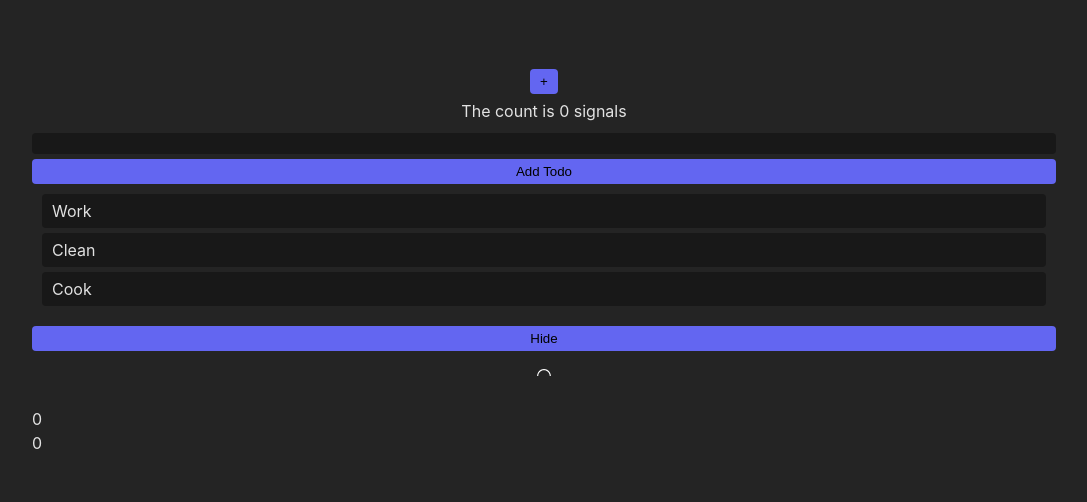
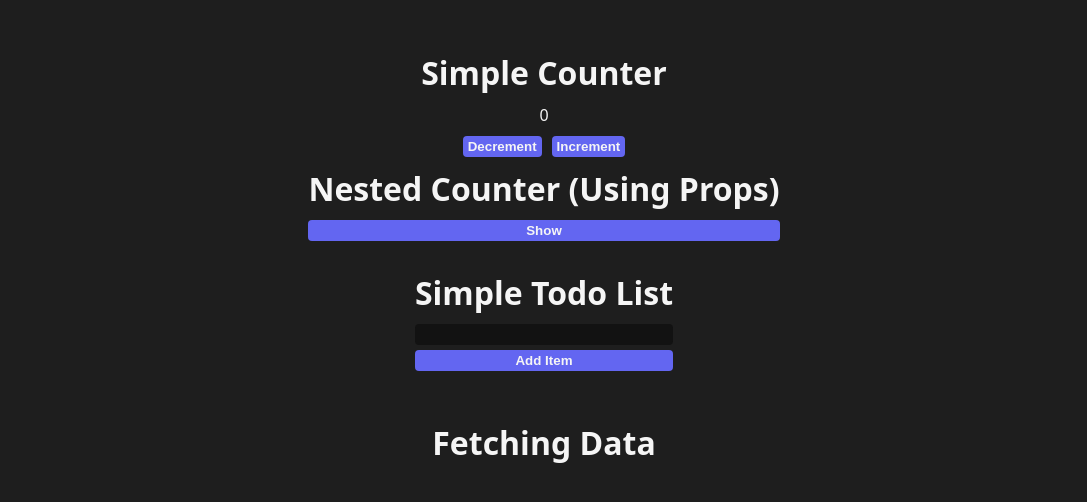
Before and after one commit to hwoodall30/SignalFlow, a website built with Vite: page index.html in a window 1280 px wide. Shown: the part 138-640 px from the top of the page, without its empty margins (96-1183 px from the left). Built offline with nearby package versions, Linux system fonts and the light colour scheme; no server answers; files whose address does not match are found by name.

Commit message:
Updates demo app and adds resource for handling data fetching in a Component

```diff
--- /dev/null
+++ b/app.js
@@ -0,0 +1,116 @@
+import { html } from './src/framework/framework';
+import { signal, resource } from './src/signals/signal';
+import './style.css';
+
+function Counter() {
+	const [count, setCount] = signal(0);
+
+	const increment = () => setCount(count() + 1);
+	const decrement = () => setCount(count() - 1);
+
+	return html`<div class="counter">
+		<h1>Simple Counter</h1>
+		<p>${count}</p>
+		<div>
+			<button on:click=${decrement}>Decrement</button>
+			<button on:click=${increment}>Increment</button>
+		</div>
+		${NestedCounter({ count })}
+	</div>`;
+}
+
+function NestedCounter({ count }) {
+	const [show, setShow] = signal(false);
+
+	const toggle = () => setShow(!show());
+
+	return html`<div class="nested_counter">
+		<h1>Nested Counter (Using Props)</h1>
+		<If condition=${show}> ${count} </If>
+		<button on:click=${toggle}>${() => (show() ? 'Hide' : 'Show')}</button>
+	</div>`;
+}
+
+function List() {
+	const [list, setList] = signal([]);
+	const [input, setInput] = signal('');
+
+	function addItem(e) {
+		e.preventDefault();
+		if (input() === '') return;
+		setList([...list(), { name: input() }]);
+		setInput('');
+	}
+
+	function removeItem(index) {
+		const newList = [...list()];
+		newList.splice(index, 1);
+		setList(newList);
+	}
+	function handleInput(e) {
+		setInput(e.target.value);
+	}
+
+	return html`
+		<div class="list">
+			<h1>Simple Todo List</h1>
+			<form>
+				<input value=${input} on:input=${handleInput} />
+				<button on:click=${addItem}>Add Item</button>
+			</form>
+			<For each=${list}> ${(item, i) => html`<li on:click=${() => removeItem(i)}>${item.name}</li>`} </For>
+		</div>
+	`;
+}
+
+function Loader() {
+	return `<svg
+		width="30"
+		height="30"
+		version="1.1"
+		id="L9"
+		xmlns="http://www.w3.org/2000/svg"
+		xmlns:xlink="http://www.w3.org/1999/xlink"
+		x="0px"
+		y="0px"
+		viewBox="0 0 100 100"
+		enable-background="new 0 0 0 0"
+		xml:space="preserve"
+	>
+		<path fill="#fff" d="M73,50c0-12.7-10.3-23-23-23S27,37.3,27,50 M30.9,50c0-10.5,8.5-19.1,19.1-19.1S69.1,39.5,69.1,50">
+			<animateTransform
+				attributeName="transform"
+				attributeType="XML"
+				type="rotate"
+				dur="1s"
+				from="0 50 50"
+				to="360 50 50"
+				repeatCount="indefinite"
+			/>
+		</path>
+	</svg>`;
+}
+
+function fetchPokemonList() {
+	const { data, loading } = resource({
+		promise: fetch('https://pokeapi.co/api/v2/pokemon?limit=50'),
+		key: 'results',
+		initialValue: [],
+	});
+
+	return html`
+		<div class="fetching_data">
+			<h1>Fetching Data</h1>
+			<Suspend loading=${loading} fallback=${Loader}>
+				<For each=${data}> ${(pokemon) => html`<li>${pokemon.name}</li>`} </For>
+			</Suspend>
+		</div>
+	`;
+}
+
+function AppContent() {
+	return html`<div class="app_content">${Counter()} ${List()} ${fetchPokemonList()}</div>`;
+}
+
+const app = document.getElementById('app');
+app.appendChild(AppContent());
--- a/index.html
+++ b/index.html
@@ -1,4 +1,4 @@
-<!doctype html>
+<!DOCTYPE html>
 <html lang="en">
 	<head>
 		<meta charset="UTF-8" />
@@ -8,6 +8,6 @@
 	</head>
 	<body>
 		<div id="app"></div>
-    <script type="module" src="/main.js"></script>
+		<script type="module" src="/app.js"></script>
 	</body>
 </html>
--- a/main.js
+++ /dev/null
@@ -1,145 +0,0 @@
-import { signal } from './src/signals/signal';
-import { html } from './src/framework/framework';
-import './style.css';
-
-function Component() {
-	const [count, setCount] = signal(0);
-
-	return html`<div on:click="${() => setCount(count() + 1)}">${count}</div>`;
-}
-
-function Component1({ count, setCount }) {
-	function incrementCounter() {
-		setCount(count() + 1);
-	}
-
-	return html`<div>
-		${Component()}
-		<div on:click="${incrementCounter}">${count}</div>
-	</div>`;
-}
-
-function Component2() {
-	const [count, setCount] = signal(0);
-	const [input, setInput] = signal('');
-	const [show, setShow] = signal(true);
-	const [array, setArray] = signal([{ name: 'Work' }, { name: 'Clean' }, { name: 'Cook' }]);
-	const [pokemon, setPokemon] = signal({});
-	const [loadingPokemon, setLoadingPokemon] = signal(false);
-	const [pokemonList, setPokemonList] = signal([]);
-	const [loadingPokemonList, setLoadingPokemonList] = signal(true);
-
-	fetch('https://pokeapi.co/api/v2/pokemon/ditto').then(async (data) => {
-		setPokemon(await data.json());
-	});
-
-	fetch('https://pokeapi.co/api/v2/pokemon?limit=50').then(async (data) => {
-		setPokemonList((await data.json())?.results || []);
-		setLoadingPokemonList(false);
-	});
-
-	function incrementCounter() {
-		setCount(count() + 1);
-	}
-
-	function handleInput(e) {
-		setInput(e.target.value);
-	}
-
-	function addTodo(e) {
-		e.preventDefault();
-		const inputValue = input();
-		if (!inputValue) return;
-		setArray([...array(), { name: inputValue }]);
-		setInput('');
-	}
-
-	function deleteTodo(index) {
-		const newArray = [...array()];
-		newArray.splice(index, 1);
-		setArray(newArray);
-	}
-
-	function toggleInputValue() {
-		setShow(!show());
-	}
-
-	function fetchPokemonData(name) {
-		setLoadingPokemon(true);
-		fetch(`https://pokeapi.co/api/v2/pokemon/${name}`).then(async (data) => {
-			setPokemon(await data.json());
-			setLoadingPokemon(false);
-		});
-	}
-
-	const loader = `<svg
-		width="30"
-		height="30"
-		version="1.1"
-		id="L9"
-		xmlns="http://www.w3.org/2000/svg"
-		xmlns:xlink="http://www.w3.org/1999/xlink"
-		x="0px"
-		y="0px"
-		viewBox="0 0 100 100"
-		enable-background="new 0 0 0 0"
-		xml:space="preserve"
-	>
-		<path fill="#fff" d="M73,50c0-12.7-10.3-23-23-23S27,37.3,27,50 M30.9,50c0-10.5,8.5-19.1,19.1-19.1S69.1,39.5,69.1,50">
-			<animateTransform
-				attributeName="transform"
-				attributeType="XML"
-				type="rotate"
-				dur="1s"
-				from="0 50 50"
-				to="360 50 50"
-				repeatCount="indefinite"
-			/>
-		</path>
-	</svg>`;
-
-	return html`
-		<div class="container">
-			<div class="counter_container">
-				<button class="increment_button" on:click="${incrementCounter}" class="increment">+</button>
-				<div class="count">The count is ${count} signals</div>
-			</div>
-
-			<form>
-				<input class="todo_input" value="${input}" on:input="${handleInput}" />
-				<button on:click="${addTodo}" class="add_todo">Add Todo</button>
-			</form>
-
-			<For each=${array} class="todo_list">
-				${({ name }, i) => html`<li on:click="${() => deleteTodo(i)}" class="todo_item">${name}</li>`}
-			</For>
-
-			<If condition="${() => show()}" style="display: flex;"> ${input} </If>
-
-			<button on:click="${toggleInputValue}">
-				<If condition="${() => show()}">Hide</If>
-				<If condition="${() => !show()}">Show</If>
-			</button>
-
-			<If class="pokemon_container" condition="${() => pokemon()?.name}">
-				<Suspend loading="${() => loadingPokemon()}" fallback="${() => loader}">
-					<div>
-						<img src="${() => pokemon()?.sprites?.front_default}" />
-						<div>${() => pokemon()?.name}</div>
-					</div>
-				</Suspend>
-			</If>
-
-			<Suspend loading="${() => loadingPokemonList()}" fallback="${() => loader}" class="pokemon_list_container"
-				><For class="pokemon_list" each=${pokemonList}
-					>${({ name }) => html`<li on:click="${() => fetchPokemonData(name)}">${name}</li>`}</For
-				></Suspend
-			>
-
-			${Component1({ count, setCount })}
-		</div>
-	`;
-}
-
-const app = document.getElementById('app');
-app.appendChild(Component2());
--- a/src/signals/signal.js
+++ b/src/signals/signal.js
@@ -19,6 +19,25 @@ export function signal(value) {
 		[...subscriptions].forEach((sub) => sub.execute(value));
 	};
 	return [read, write, subscriptions];
+}
+
+export function resource({ initialValue, promise, key }) {
+	const [data, setData] = signal(initialValue);
+	const [loading, setLoading] = signal(true);
+	promise
+		.then(async (res) => {
+			const json = await res.json();
+			let data = json;
+			if (key) {
+				const keysArray = key.split('.');
+				data = keysArray.reduce((obj, k) => (obj[k] = obj[k] || {}), json);
+			}
+			setData(data);
+			setLoading(false);
+		})
+		.catch((err) => console.error(err))
+		.finally(() => setLoading(false));
+	return { data, setData, loading };
 }
 
 function cleanup(running) {
--- a/style.css
+++ b/style.css
@@ -1,65 +1,55 @@
-:root {
-	font-family: Inter, system-ui, Avenir, Helvetica, Arial, sans-serif;
-	line-height: 1.5;
-	font-weight: 400;
-
-	color-scheme: light dark;
-	color: rgba(255, 255, 255, 0.87);
-	background-color: #242424;
-
-	font-synthesis: none;
-	text-rendering: optimizeLegibility;
-	-webkit-font-smoothing: antialiased;
-	-moz-osx-font-smoothing: grayscale;
-	-webkit-text-size-adjust: 100%;
-}
-
 * {
 	margin: 0;
 	padding: 0;
 	box-sizing: border-box;
 }
 
+::-webkit-scrollbar {
+	background: rgb(30, 30, 30);
+	width: 12px;
+}
+
+::-webkit-scrollbar-track {
+	background: rgb(30, 30, 30);
+}
+
+::-webkit-scrollbar-thumb {
+	background-color: #babac0;
+	border-radius: 16px;
+	border: 4px solid rgb(30, 30, 30);
+}
+
+::-webkit-scrollbar-button {
+	display: none;
+}
+
 body {
-	display: grid;
-	place-items: center;
-	min-height: 100vh;
+	font-family: system-ui, -apple-system, BlinkMacSystemFont, 'Segoe UI', Roboto, Oxygen, Ubuntu, Cantarell, 'Open Sans',
+		'Helvetica Neue', sans-serif;
+	width: 100vw;
+	height: 100vh;
 }
 
 #app {
-	display: grid;
-	place-items: center;
 	width: 100%;
 	height: 100%;
+	background: rgb(30, 30, 30);
+	overflow: auto;
+	padding: 30px;
+	color: whitesmoke;
 }
 
-.container {
-	display: flex;
-	flex-direction: column;
-	gap: 10px;
-	width: 80%;
+.app_content {
+	width: 100%;
+	height: 100%;
+	display: grid;
+	justify-items: center;
+	align-content: center;
+	gap: 30px;
 }
 
-.counter_container {
-	display: flex;
-	flex-direction: column;
-	justify-content: center;
-	align-items: center;
-	gap: 5px;
-}
-
-form {
-	display: flex;
-	flex-direction: column;
-	gap: 5px;
-}
-
-.todo_input {
-	border: none;
-	outline: none;
-	background: rgb(24, 24, 24);
-	padding: 3px 10px;
-	border-radius: 4px;
+h1 {
+	text-align: center;
 	color: whitesmoke;
 }
 
@@ -68,63 +58,113 @@ button {
 	outline: none;
 	border: none;
 	border-radius: 4px;
-	padding: 5px 10px;
+	padding: 3px 5px;
+	font-weight: 700;
+	color: whitesmoke;
 	cursor: pointer;
-}
-
-.todo_list {
-	display: flex;
-	flex-direction: column;
-	gap: 5px;
-	align-items: center;
-	justify-content: start;
-	max-height: 400px;
-	list-style: none;
-	overflow-y: auto;
-	padding: 0 10px;
-}
-
-.todo_item {
-	background: rgb(24, 24, 24);
-	width: 100%;
-	border-radius: 4px;
-	padding: 5px 10px;
-}
-
-.pokemon_container {
-	display: grid;
-	place-items: center;
-	background: rgb(24, 24, 24);
-	border-radius: 4px;
-	padding: 15px;
-}
-
-.pokemon_container > div > div {
 	display: grid;
 	place-items: center;
 }
 
-.pokemon_list_container {
+.counter {
 	display: grid;
+	gap: 10px;
 	place-items: center;
+}
+
+.counter > div:not(.nested_counter) {
+	display: flex;
+	justify-content: center;
+	align-items: center;
+	gap: 10px;
+}
+
+.nested_counter {
+	display: grid;
+	gap: 10px;
+	place-items: center;
+}
+
+.nested_counter button {
 	width: 100%;
 }
 
-.pokemon_list {
+.list {
 	display: grid;
-	grid-template-columns: repeat(auto-fit, minmax(100px, 1fr));
-	max-height: 400px;
-	overflow-y: auto;
-	list-style: none;
+	gap: 10px;
+	place-items: center;
+}
+
+.list form {
+	width: 100%;
+	display: grid;
 	gap: 5px;
+	place-items: center;
+}
+
+.list form button {
 	width: 100%;
 }
 
-.pokemon_list > li {
+.list input {
+	width: 100%;
+	background: rgb(18, 18, 18);
+	outline: none;
+	border: none;
+	border-radius: 4px;
+	padding: 3px 5px;
+	font-weight: 700;
+	color: whitesmoke;
+}
+
+.list ul {
+	display: flex;
+	flex-direction: column;
+	justify-content: start;
+	align-items: center;
+	gap: 10px;
+	width: 100%;
+	max-height: 300px;
+	overflow-y: auto;
+	padding: 5px 5px 5px 0;
+}
+
+.list ul li {
 	display: grid;
 	place-items: center;
-	background: rgb(24, 24, 24);
+	background: rgb(18, 18, 18);
+	padding: 10px;
 	border-radius: 4px;
+	color: whitesmoke;
+	width: 100%;
 	cursor: pointer;
-	padding: 5px 10px;
 }
+
+.fetching_data > div {
+	width: 100%;
+	display: grid;
+	place-items: center;
+}
+
+.fetching_data ul {
+	display: flex;
+	flex-direction: column;
+	justify-content: start;
+	align-items: center;
+	gap: 10px;
+	width: 100%;
+	max-height: 300px;
+	overflow-y: auto;
+	padding: 5px 5px 5px 0;
+}
+
+.fetching_data ul li {
+	display: grid;
+	place-items: center;
+	background: rgb(18, 18, 18);
+	padding: 10px;
+	border-radius: 4px;
+	color: whitesmoke;
+	width: 100%;
+	cursor: pointer;
+}
```
Lines whose indentation alone changed are shown as unchanged.
